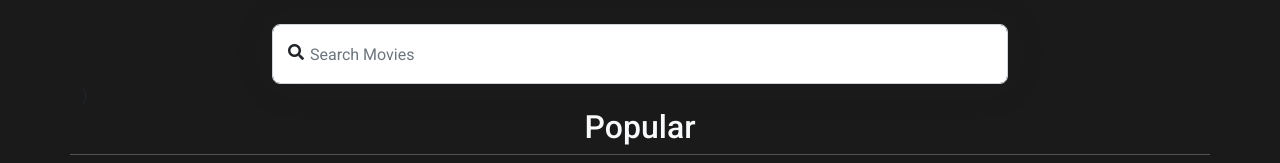
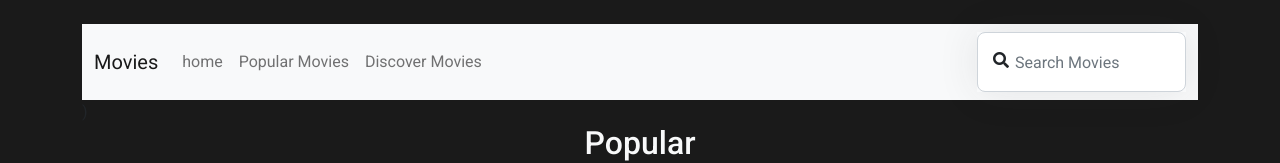
Before and after one commit to yushaer/MovieWatchList, a React (Create React App) app in the folder client/: page / in a window 1280 px wide. Shown: the top 163 px of the page. Built offline with nearby package versions, Linux system fonts and the light colour scheme; no server answers.

Commit message:
added navbar
-added navbar
-added popover

```diff
--- a/client/package.json
+++ b/client/package.json
@@ -14,6 +14,7 @@
     "moment": "^2.29.1",
     "node-sass": "^7.0.1",
     "react": "^17.0.2",
+    "react-bootstrap": "^2.2.0",
     "react-dom": "^17.0.2",
     "react-file-base64": "^1.0.3",
     "react-redux": "^7.2.6",
--- a/client/src/App.js
+++ b/client/src/App.js
@@ -1,4 +1,5 @@
 import {React,useEffect} from "react";
+import 'bootstrap/dist/js/bootstrap.bundle';
 import MovieList from "./components/MovieList";
 import AOS from 'aos';
 import { useDispatch } from "react-redux";
--- a/client/src/components/MovieItem.js
+++ b/client/src/components/MovieItem.js
@@ -1,19 +1,37 @@
 import React,{useState} from "react";
+
+import {Popover,OverlayTrigger,Button} from "react-bootstrap";
 const MovieItem=(props)=>{
     const[hover,sethover]=useState(false);
+
+
+    const overview = (
+      <Popover id="popover-basic">
+        <Popover.Header as="h3">{props.title}</Popover.Header>
+        <Popover.Body>
+        {props.overview}
+        </Popover.Body>
+      </Popover>
+    );
     return(
         <div className="card bg-light  mb-5 rounded  movie " data-aos="fade-bottom" style={{"width": "18rem"}}>
               <img src={"https://image.tmdb.org/t/p/w185/"+props.poster_path} class="card-img" alt="..."/>
+              <OverlayTrigger trigger={["focus","hover"]}  placement={'right'} overlay={overview}>
               <div class="card-img-overlay text-center mx-auto justify-content-center"  onMouseEnter={() => sethover(true)}
         onMouseLeave={() => sethover(false)}>
-                  {hover?     <button className="btn  btn-secondary rounded shadow-lg  ">Add To Watch List</button>:""}
+                  {hover?  <button className="btn  btn-secondary rounded shadow-lg  ">Add To Watch List</button>:""}
+
+                </div></OverlayTrigger>
+              <div className="card-body">
+
+                <h3 className="card-title">{props.title}</h3>
+
+                <span class="movie_info float-start">{props.release_date}</span>
+		   		<span class="movie_info float-end"><i class="fas fa-star"></i>{props.vote_average}</span>
+                <br></br>
 
                 </div>
-              <div className="card-body">
-                <h3 className="card-title">{props.title}</h3>
-                <span class="movie_info float-start">{props.release_date}</span>
-		   		<span class="movie_info float-end"><i class="fas fa-star"></i>{props.vote_average}</span>
-                </div>
+
         </div>
     )
 
--- a/client/src/components/MovieList.js
+++ b/client/src/components/MovieList.js
@@ -1,6 +1,7 @@
 import React,{useEffect,useState} from "react";
 import MovieItem from "./MovieItem";
 import MoviesSection from "./MoviesSection";
+import Navbar from "./Navbar";
 import { useSelector,useDispatch  } from "react-redux";
 
 import {searchMovies} from '../actions/movie'
@@ -38,15 +39,25 @@ const MovieList=(props)=>{
 
 
     console.log(movies);
-
+    const navLinks=[
+        {
+            url:"",
+            name:"home"
+        },{
+            url:"#Popular",
+            name:"Popular Movies"
+        },
+        {
+            url:"#Discover",
+            name:"Discover Movies"
+        }
+    ]
     return(
         <React.Fragment>
+            <Navbar title="Movies" links={navLinks} handleSearch={handleSearch} searchText={"Search Movies"}/>
             <div className="row height d-flex justify-content-center align-items-center">
                 <div className="col-md-8">
-                    <div className="search">
-                        <i className="fa fa-search"></i>
-                        <input type="text" className="form-control" onKeyDown={handleSearch} placeholder="Search Movies"/>
-                    </div>
+
                 </div>
             </div>
            ){
--- /dev/null
+++ b/client/src/components/Navbar.js
@@ -0,0 +1,45 @@
+import React from "react";
+import 'bootstrap/dist/js/bootstrap.bundle';
+import {Navbar} from 'react-bootstrap'
+ import { Container,Nav,NavDropdown,Button,Form,FormControl } from 'react-bootstrap';
+
+const NavBar= (props)=>{
+    return(
+        <Navbar bg="light" expand="lg" sticky="top">
+        <Container fluid>
+          <Navbar.Brand href="#">{props.title}</Navbar.Brand>
+          <Navbar.Toggle aria-controls="navbar" />
+          <Navbar.Collapse id="navbar">
+            <Nav
+              className="me-auto my-2 my-lg-0"
+              style={{ maxHeight: '100px' }}
+              navbarScroll
+            >
+                {
+                    props.links.map((link,idx)=>{
+                        return(
+                            <Nav.Link href={link.url}>{link.name}</Nav.Link>
+                        )
+                    })
+                }
+
+              {/* <NavDropdown title="Link" id="navbarScrollingDropdown">
+                <NavDropdown.Item href="#action3">Action</NavDropdown.Item>
+                <NavDropdown.Item href="#action4">Another action</NavDropdown.Item>
+                <NavDropdown.Divider />
+                <NavDropdown.Item href="#action5">
+                  Something else here
+                </NavDropdown.Item>
+              </NavDropdown> */}
+
+            </Nav>
+            <div className="search">
+                <i className="fa fa-search"></i>
+                <input type="text" className="form-control" onKeyDown={props.handleSearch} placeholder={props.searchText}/>
+            </div>
+          </Navbar.Collapse>
+        </Container>
+      </Navbar>
+    )
+}
+export default NavBar;
```
Also changed, not shown: 1 other file (tests, documents, lock files or other folders).
